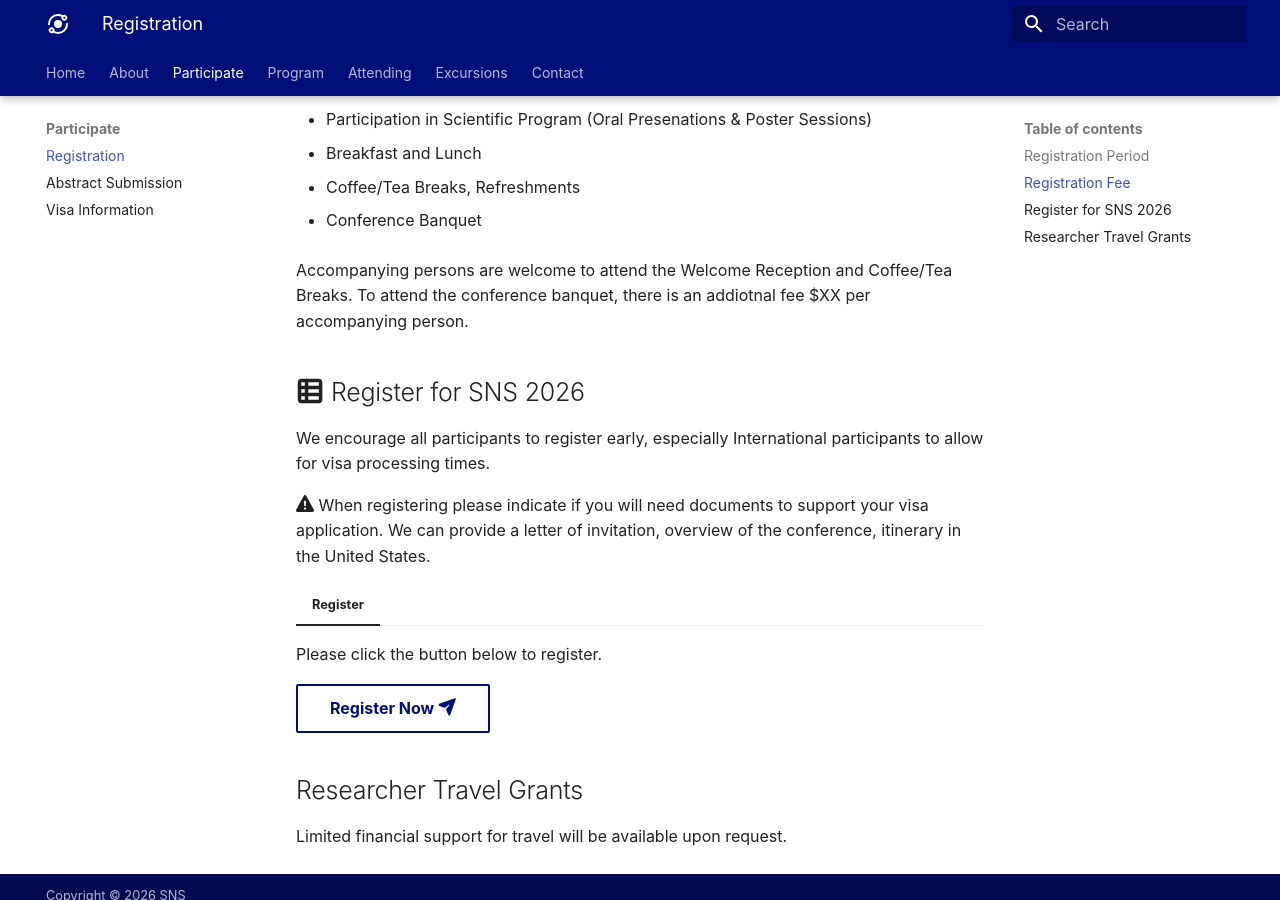
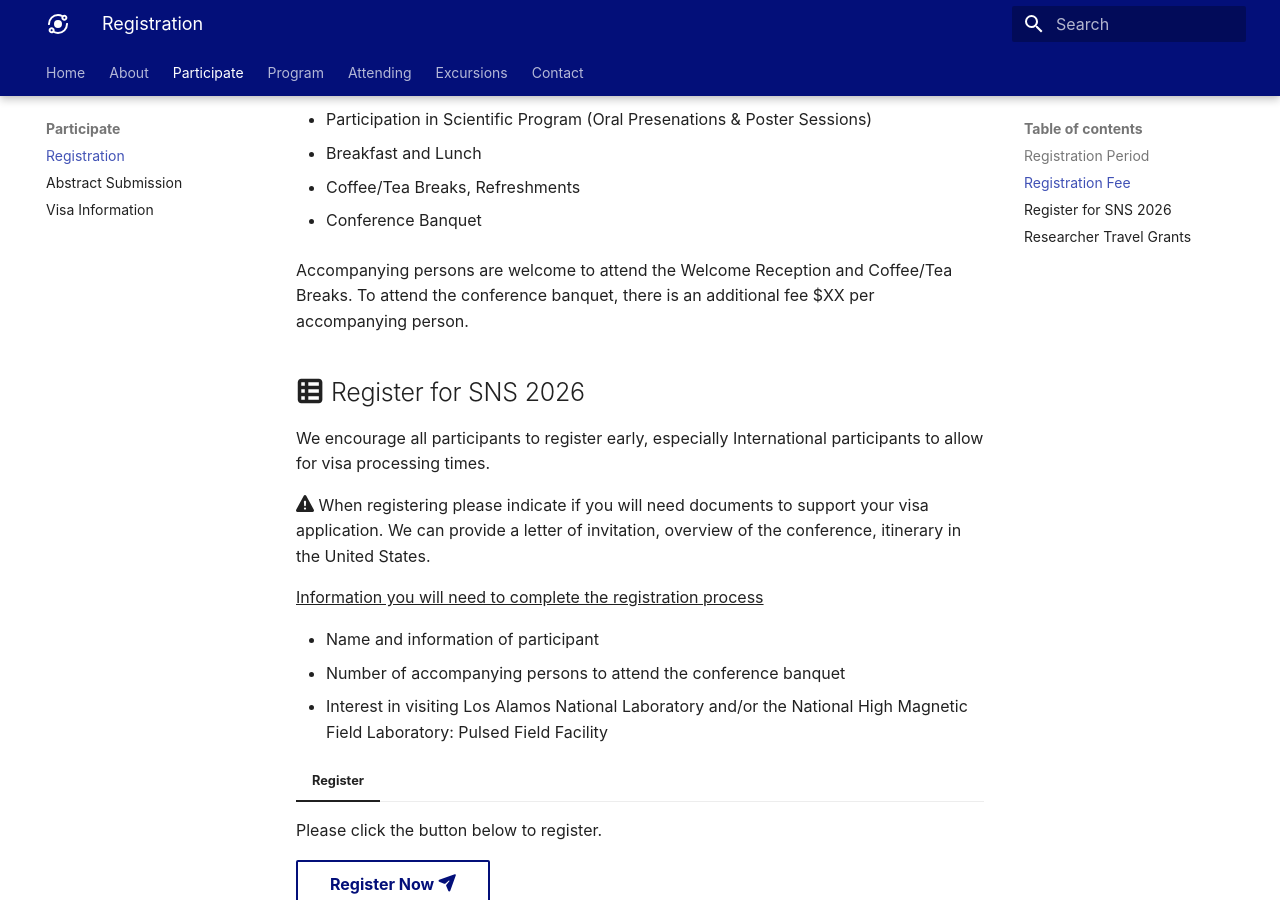
Before and after one commit to SNS2026/SNS2026.github.io, an MkDocs documentation site: the page built from docs/register.md, in a window 1280 px wide and 900 px high, scrolled down 599 px. Built offline with MkDocs 1.6.1 and Material for MkDocs 9.7.7, drawn with Linux system fonts in a browser that asks for light colours; some web fonts are replaced.

Commit message:
Update register.md

```diff
--- a/docs/register.md
+++ b/docs/register.md
@@ -26,13 +26,19 @@ The registration fee includes:
 
 - Conference Banquet
 
-Accompanying persons are welcome to attend the Welcome Reception and Coffee/Tea Breaks. To attend the conference banquet, there is an addiotnal fee $XX per accompanying person.
+Accompanying persons are welcome to attend the Welcome Reception and Coffee/Tea Breaks. To attend the conference banquet, there is an additional fee $XX per accompanying person.
 
 ## :fontawesome-solid-table-list: Register for SNS 2026
 
 We encourage all participants to register early, especially International participants to allow for visa processing times.
 
 :fontawesome-solid-triangle-exclamation: When registering please indicate if you will need documents to support your visa application. We can provide a letter of invitation, overview of the conference, itinerary in the United States.
+
+<u>Information you will need to complete the registration process</u>
+
+ - Name and information of participant
+ - Number of accompanying persons to attend the conference banquet
+ - Interest in visiting Los Alamos National Laboratory and/or the National High Magnetic Field Laboratory: Pulsed Field Facility
 
 === "Register"
 Please click the button below to register.
```
